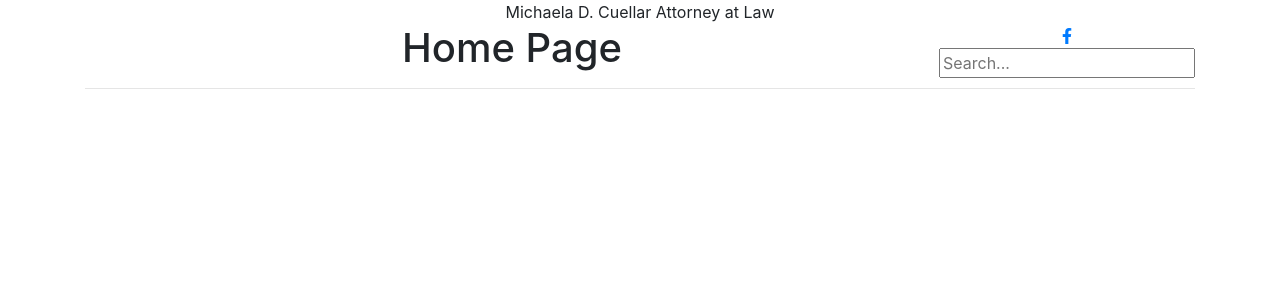
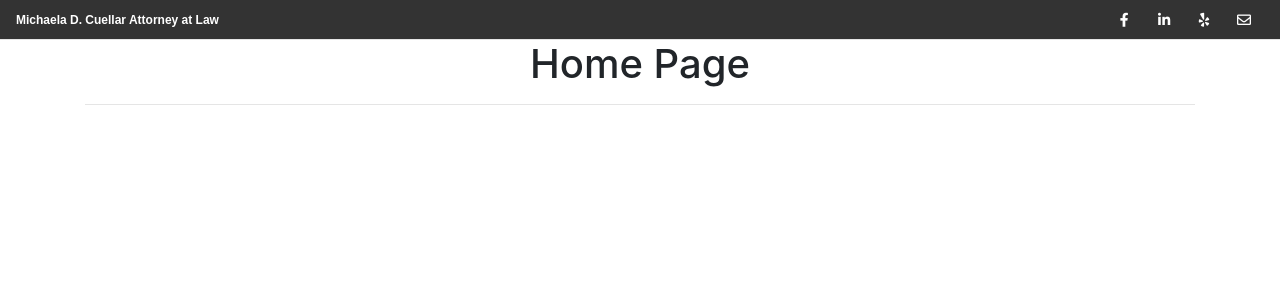
Before and after one commit to jwaltrip/cuellar-law-firm, a React (Create React App) app: page / in a window 1280 px wide. Shown: the top 300 px of the page. Built offline with nearby package versions, Linux system fonts and the light colour scheme.

Commit message:
finished work on first day. Top social bar mostly done

```diff
--- a/src/App.js
+++ b/src/App.js
@@ -7,7 +7,7 @@ import ProfilePage from "./components/ProfilePage/ProfilePage";
 import ServicesPage from "./components/ServicesPage/ServicesPage";
 import ContactUsPage from "./components/ContactUsPage/ContactUsPage";
 // Page components
-import HeaderSocial from './components/HeaderSocial';
+import HeaderSocial from './components/HeaderSocial/HeaderSocial';
 import HeaderMenu from './components/HeaderMenu';
 
 class App extends Component {
--- a/src/components/HeaderSocial.js
+++ /dev/null
@@ -1,47 +0,0 @@
-import React, { Component } from 'react';
-
-class HeaderSocial extends Component {
-  render() {
-    return (
-      <div className="TopHeader">
-        <header className="width-full height-60 attachment-scroll border-4 scroll-resize scroll-transparent">
-
-        <div className="header-top">
-        <div className="container">
-        <div className="header-slogan">Michaela D. Cuellar Attorney at Law </div>				<div className="float-right">
-        <div className="header-social social-links">
-
-
-            <a class="facebook" href="https://www.facebook.com/pages/The-Law-Office-of-Michaela-D-Cuellar/199276020262438 " title="facebook" target="_blank"><i className="fab fa-facebook-f"></i></a>
-
-
-            <a className="linkedin" href="http://www.linkedin.com/pub/michaela-cuellar/9b/ba0/76" title="linkedin" target="_blank"><i classNameName="fab fa-linkedin-in"></i></a>
-
-
-
-
-            <a className="yelp" href="http://www.yelp.com/biz/the-law-office-of-michaela-d-cuellar-austin-2" title="yelp" target="_blank"><i classNameName="fab fa-yelp"></i></a>
-
-
-
-
-            <a className="email" href="mailto:michaeladcuellar@gmail.com" title="email" target="_self"><i classNameName="far fa-envelope"></i></a>
-
-        </div>
-            <div className="header-search">
-                <form method="get" action="https://www.michaelacuellar.com/">
-                    <fieldset>
-                        <input type="text" name="s" value="" placeholder="Search..."/>
-                    </fieldset>
-                </form>
-            </div>
-        </div>
-    </div>
-</div>
-</header>
-      </div>
-    );
-  }
-}
-
-export default HeaderSocial;
--- /dev/null
+++ b/src/components/HeaderSocial/HeaderSocial.css
@@ -0,0 +1,64 @@
+header .header-top {
+  background: #333333;
+  color: #fff;
+  font-family: Source Sans Pro, sans-serif;
+  font-size: 12px;
+  font-weight: 700;
+  display: block;
+  height: 40px;
+  line-height: 40px;
+  overflow: hidden;
+  border-bottom: 1px solid #e5e5e5;
+}
+
+header .header-top .header-slogan {
+  float: left;
+}
+
+header .header-top .header-social {
+  text-align: right;
+  width: auto;
+  margin: 0;
+  padding: 0;
+}
+
+.social-links {
+  display: inline-block;
+  vertical-align: top;
+}
+
+a {
+  transition: all .2s;
+}
+
+header .header-top .header-social a {
+  height: 40px;
+  width: 40px;
+  display: inline-block;
+  text-align: center;
+  vertical-align: top;
+  font-size: 14px;
+}
+
+header .header-top .header-social a {
+  color: #fff;
+}
+
+/* This is where you put the icon hover color */
+
+.facebook:hover {
+  background-color: #4267b2;
+
+}
+
+.linkedin:hover {
+  background-color: #0077b5;
+}
+
+.yelp:hover {
+  background-color: #d32323;
+}
+
+.email:hover {
+  background-color: #608a0c;
+}
--- /dev/null
+++ b/src/components/HeaderSocial/HeaderSocial.js
@@ -0,0 +1,38 @@
+import React, { Component } from 'react';
+import "./HeaderSocial.css";
+
+class HeaderSocial extends Component {
+  render() {
+    return (
+      <div className="TopHeader">
+        <header className="width-full height-60 attachment-scroll border-4 scroll-resize scroll-transparent">
+
+        <div className="header-top">
+        <div className="header-slogan mr-auto ml-3">Michaela D. Cuellar Attorney at Law </div>				<div className="float-right">
+        <div className="header-social social-links">
+
+            <a className="facebook" href="https://www.facebook.com/pages/The-Law-Office-of-Michaela-D-Cuellar/199276020262438 " title="facebook" target="_blank"><i className="fab fa-facebook-f"></i></a>
+
+            <a className="linkedin" href="http://www.linkedin.com/pub/michaela-cuellar/9b/ba0/76" title="linkedin" target="_blank"><i className="fab fa-linkedin-in"></i></a>
+
+            <a className="yelp" href="http://www.yelp.com/biz/the-law-office-of-michaela-d-cuellar-austin-2" title="yelp" target="_blank"><i className="fab fa-yelp"></i></a>
+
+            <a className="email mr-3" href="mailto:michaeladcuellar@gmail.com" title="email" target="_self"><i className="far fa-envelope"></i></a>
+
+        </div>
+            <div className="header-search">
+                <form method="get" action="https://www.michaelacuellar.com/">
+                    <fieldset>
+                        <input type="text" name="s" value="" placeholder="Search..."/>
+                    </fieldset>
+                </form>
+            </div>
+        </div>
+    </div>
+</header>
+      </div>
+    );
+  }
+}
+
+export default HeaderSocial;
```
